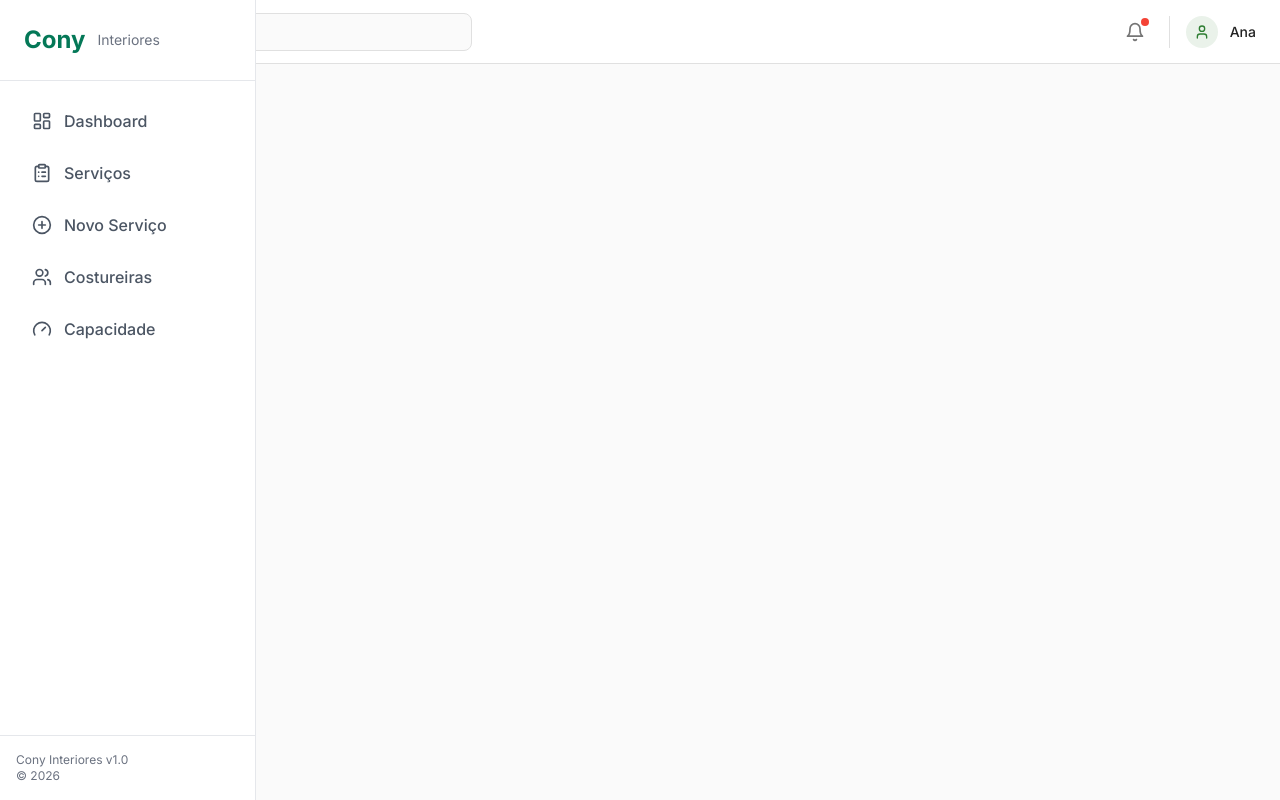
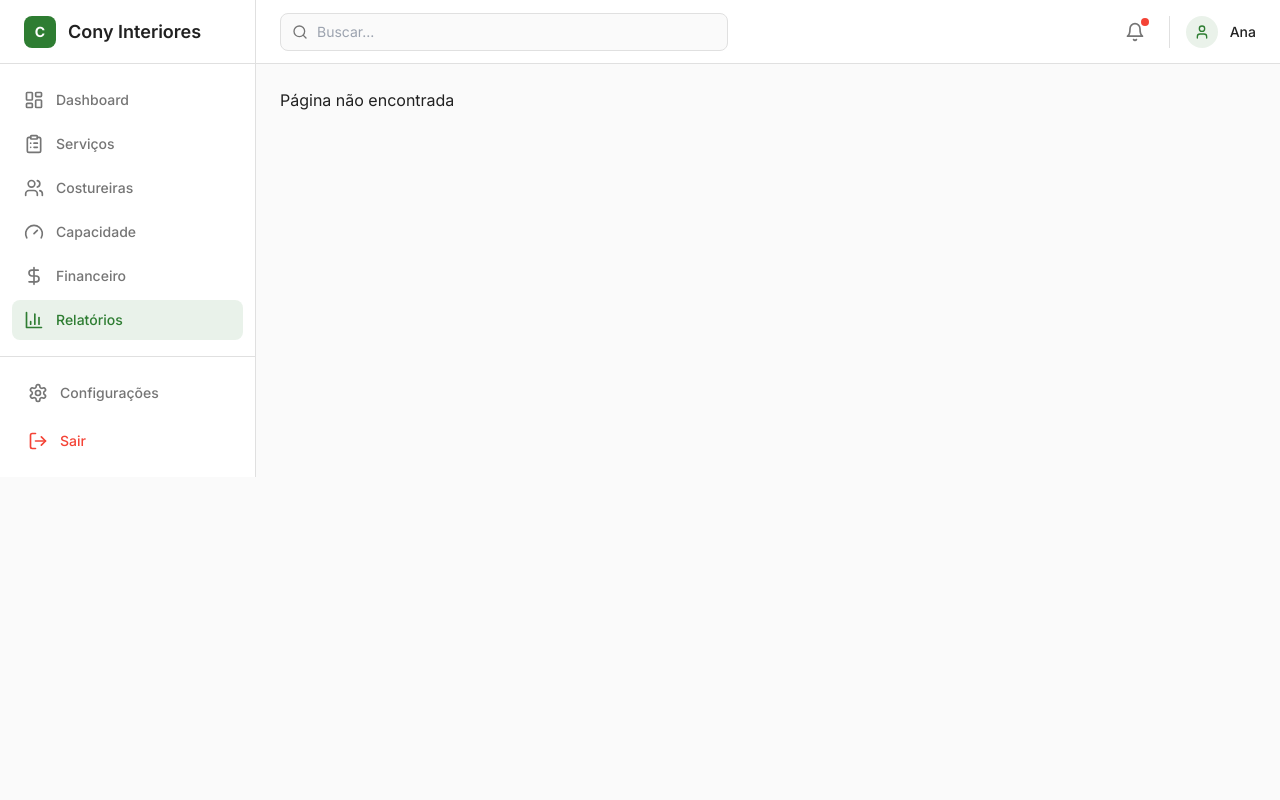
Before and after one commit to anandamatos/cony-interiores, a React (Vite) app in the folder frontend/: page /reports in a window 1280 px wide. Built offline with nearby package versions, Linux system fonts and the light colour scheme.

Commit message:
fix: restaura Sidebar da UX-002 com design original

```diff
--- a/frontend/src/components/organisms/Sidebar/index.jsx
+++ b/frontend/src/components/organisms/Sidebar/index.jsx
@@ -1,103 +1,100 @@
-import React, { useState } from 'react';
-import { Link, useLocation } from 'react-router-dom';
+import { useState } from 'react';
+import { NavLink } from 'react-router-dom';
 import {
   LayoutDashboard,
   ClipboardList,
   Users,
-  PlusCircle,
-  Gauge,
+  DollarSign,
+  BarChart3,
+  Settings,
+  LogOut,
   Menu,
-  X
+  X,
+  Gauge
 } from 'lucide-react';
+
+const menuItems = [
+  { path: '/', label: 'Dashboard', icon: LayoutDashboard },
+  { path: '/services', label: 'Serviços', icon: ClipboardList },
+  { path: '/seamstresses', label: 'Costureiras', icon: Users },
+  { path: '/capacity', label: 'Capacidade', icon: Gauge },
+  { path: '/financial', label: 'Financeiro', icon: DollarSign },
+  { path: '/reports', label: 'Relatórios', icon: BarChart3 },
+];
 
 const Sidebar = () => {
   const [isOpen, setIsOpen] = useState(false);
-  const location = useLocation();
 
-  const menuItems = [
-    { path: '/', icon: LayoutDashboard, label: 'Dashboard' },
-    { path: '/services', icon: ClipboardList, label: 'Serviços' },
-    { path: '/services/new', icon: PlusCircle, label: 'Novo Serviço' },
-    { path: '/seamstresses', icon: Users, label: 'Costureiras' },
-    { path: '/capacity', icon: Gauge, label: 'Capacidade' },
-  ];
-
-  const isActive = (path) => {
-    if (path === '/') {
-      return location.pathname === '/';
-    }
-    return location.pathname.startsWith(path);
-  };
+  const toggleSidebar = () => setIsOpen(!isOpen);
+  const closeSidebar = () => setIsOpen(false);
 
   return (
     <>
-      {/* Mobile Menu Button */}
+      {/* Mobile Hamburger Button */}
       <button
-        onClick={() => setIsOpen(!isOpen)}
-        className="fixed top-4 left-4 z-50 p-2 rounded-lg bg-white shadow-lg lg:hidden"
+        onClick={toggleSidebar}
+        className="lg:hidden fixed top-4 left-4 z-50 p-2 rounded-lg bg-white shadow-md border border-border hover:bg-gray-50 transition-colors duration-200"
         aria-label="Toggle menu"
       >
-        {isOpen ? <X size={24} /> : <Menu size={24} />}
+        {isOpen ? <X className="w-5 h-5" /> : <Menu className="w-5 h-5" />}
       </button>
 
-      {/* Overlay */}
+      {/* Overlay para mobile */}
       {isOpen && (
         <div
-          className="fixed inset-0 bg-black/50 z-40 lg:hidden"
-          onClick={() => setIsOpen(false)}
+          className="lg:hidden fixed inset-0 bg-black/50 z-40"
+          onClick={closeSidebar}
         />
       )}
 
       {/* Sidebar */}
       <aside
         className={`
-          fixed top-0 left-0 h-full w-64 bg-white border-r border-gray-200 z-40
-          transform transition-transform duration-300 ease-in-out
-          ${isOpen ? 'translate-x-0' : '-translate-x-full'}
-          lg:translate-x-0
+          fixed lg:static inset-y-0 left-0 z-40
+          w-64 bg-white border-r border-border flex flex-col h-full
+          transition-transform duration-300 ease-in-out
+          ${isOpen ? 'translate-x-0' : '-translate-x-full lg:translate-x-0'}
         `}
       >
-        <div className="flex flex-col h-full">
         {/* Logo */}
-          <div className="p-6 border-b border-gray-200">
-            <Link to="/" className="flex items-center gap-3">
-              <span className="text-2xl font-bold text-emerald-700">Cony</span>
-              <span className="text-sm text-gray-500">Interiores</span>
-            </Link>
+        <div className="flex items-center gap-3 px-6 h-16 border-b border-border flex-shrink-0">
+          <div className="w-8 h-8 rounded-lg bg-primary flex items-center justify-center text-white font-bold text-sm">
+            C
+          </div>
+          <span className="text-lg font-semibold text-text-primary">Cony Interiores</span>
         </div>
 
         {/* Navigation */}
-          <nav className="flex-1 p-4 space-y-1">
-            {menuItems.map((item) => {
-              const Icon = item.icon;
-              const active = isActive(item.path);
-              return (
-                <Link
+        <nav className="flex-1 px-3 py-4 space-y-1 overflow-y-auto">
+          {menuItems.map((item) => (
+            <NavLink
               key={item.path}
               to={item.path}
-                  className={`
-                    flex items-center gap-3 px-4 py-3 rounded-lg transition-colors
-                    ${active
-                      ? 'bg-emerald-50 text-emerald-700'
-                      : 'text-gray-600 hover:bg-gray-50 hover:text-gray-900'
+              onClick={closeSidebar}
+              className={({ isActive }) =>
+                `flex items-center gap-3 px-3 py-2.5 rounded-lg text-sm font-medium transition-colors duration-200 ${
+                  isActive
+                    ? 'bg-primary/10 text-primary'
+                    : 'text-text-secondary hover:bg-gray-50 hover:text-text-primary'
+                }`
               }
-                  `}
-                  onClick={() => setIsOpen(false)}
             >
-                  <Icon size={20} />
-                  <span className="font-medium">{item.label}</span>
-                </Link>
-              );
-            })}
+              <item.icon className="w-5 h-5 flex-shrink-0" />
+              <span>{item.label}</span>
+            </NavLink>
+          ))}
         </nav>
 
         {/* Footer */}
-          <div className="p-4 border-t border-gray-200">
-            <div className="text-xs text-gray-500">
-              <p>Cony Interiores v1.0</p>
-              <p>© 2026</p>
-            </div>
-          </div>
+        <div className="border-t border-border p-4 space-y-2 flex-shrink-0">
+          <button className="flex items-center gap-3 px-3 py-2.5 w-full rounded-lg text-sm font-medium text-text-secondary hover:bg-gray-50 transition-colors duration-200">
+            <Settings className="w-5 h-5 flex-shrink-0" />
+            <span>Configurações</span>
+          </button>
+          <button className="flex items-center gap-3 px-3 py-2.5 w-full rounded-lg text-sm font-medium text-error hover:bg-error/10 transition-colors duration-200">
+            <LogOut className="w-5 h-5 flex-shrink-0" />
+            <span>Sair</span>
+          </button>
         </div>
       </aside>
     </>
```
Lines whose indentation alone changed are shown as unchanged.
